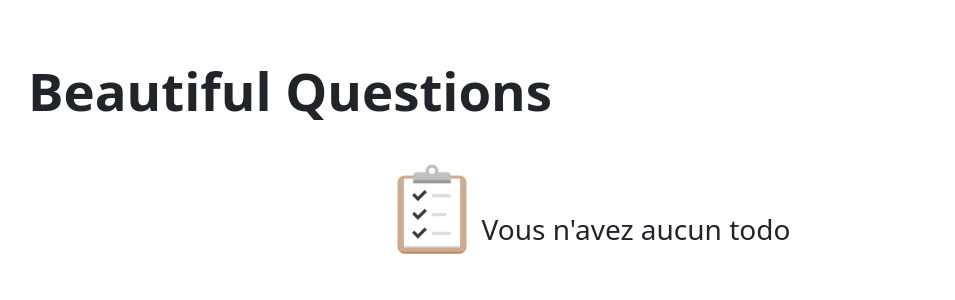
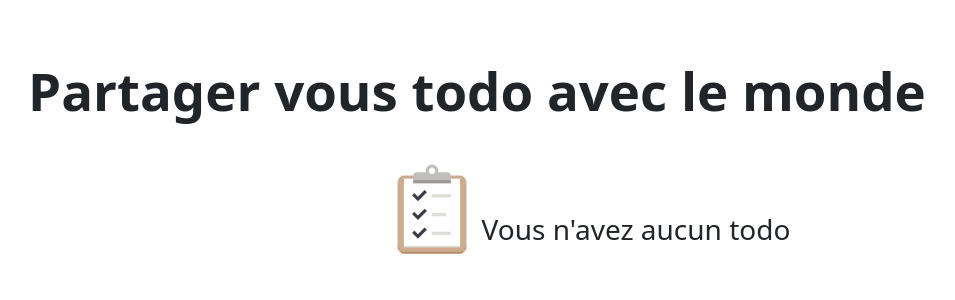
Before and after one commit to minos95/todo-application, a Flask app: page /world in a window 1280 px wide. Shown: the part 56-356 px from the top of the page, without its empty margins (54-1009 px from the left). Run offline with Flask 2, Linux system fonts and the light colour scheme; a user stored in the database is signed in; data comes from the database, SQL or seed files in the repository; some libraries are stand-ins or nearby versions.

Commit message:
version finale
04/29/2021

```diff
--- a/todo/templates/world.html
+++ b/todo/templates/world.html
@@ -7,7 +7,7 @@ dashboard
 
   <h1 class="ml6">
     <span class="text-wrapper">
-      <span class="letters">Beautiful Questions</span>
+      <span class="letters">Partager vous todo avec le monde</span>
     </span>
   </h1>
 {%with todos=todos ,world='world'%}
```
